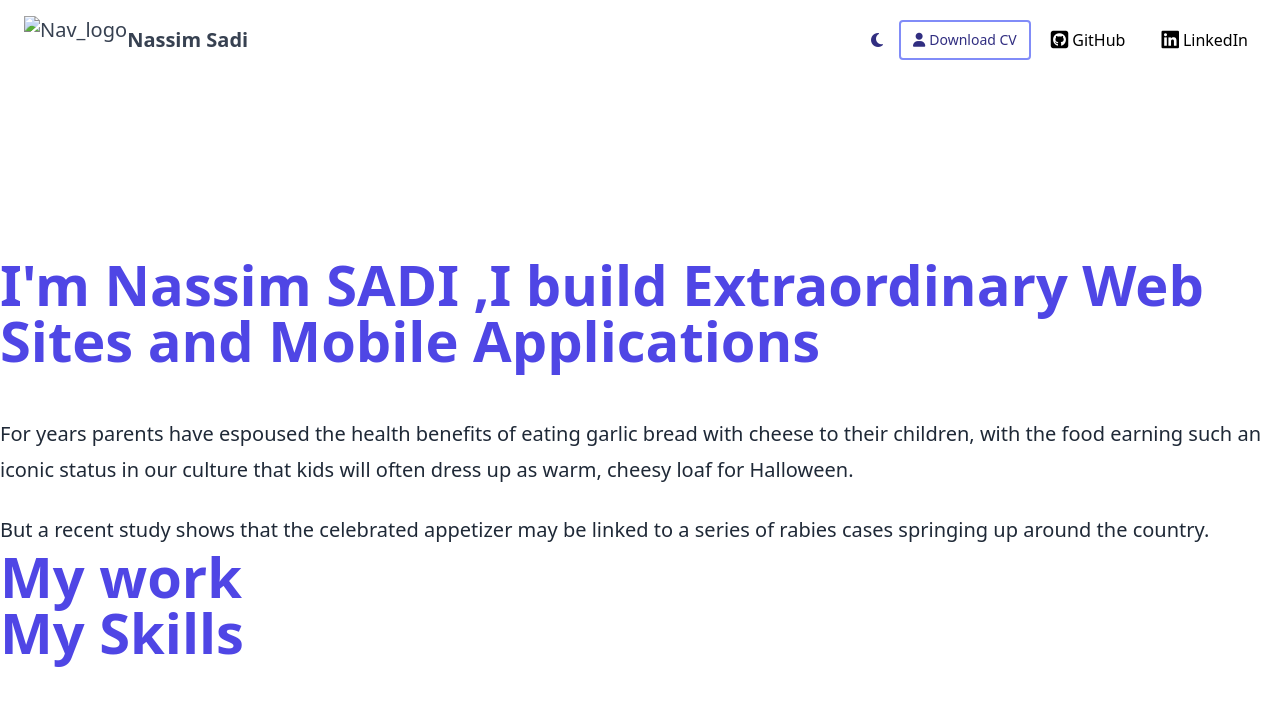
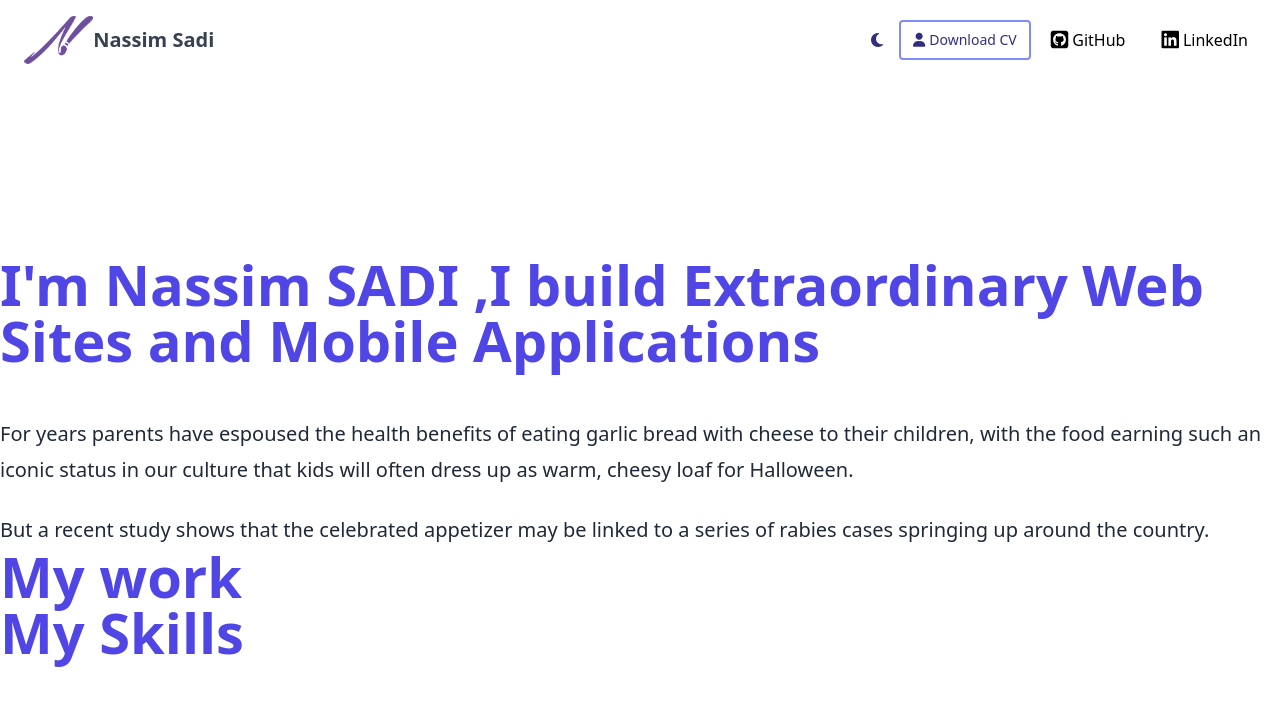
Before and after one commit to Nassim-sadi/Portfolio, a website: page index.html in a window 1280 px wide. Shown: the top 705 px of the page. Drawn offline with Linux system fonts and the light colour scheme; the site is published under a folder, as on GitHub Pages, so addresses that start at the root find nothing.

Commit message:
fixing logo

```diff
--- a/index.html
+++ b/index.html
@@ -44,7 +44,7 @@
                   "
                   onclick="top_function()"
                 >
-                  <img src="/dist/img/logo.png" alt="Nav_logo" class="h-12" />
+                  <img src="dist/img/logo.png" alt="Nav_logo" class="h-12" />
                   <span class="font-bold">Nassim Sadi</span>
                 </a>
               </div>
```
Also changed, not shown: dist/css/output.css.
